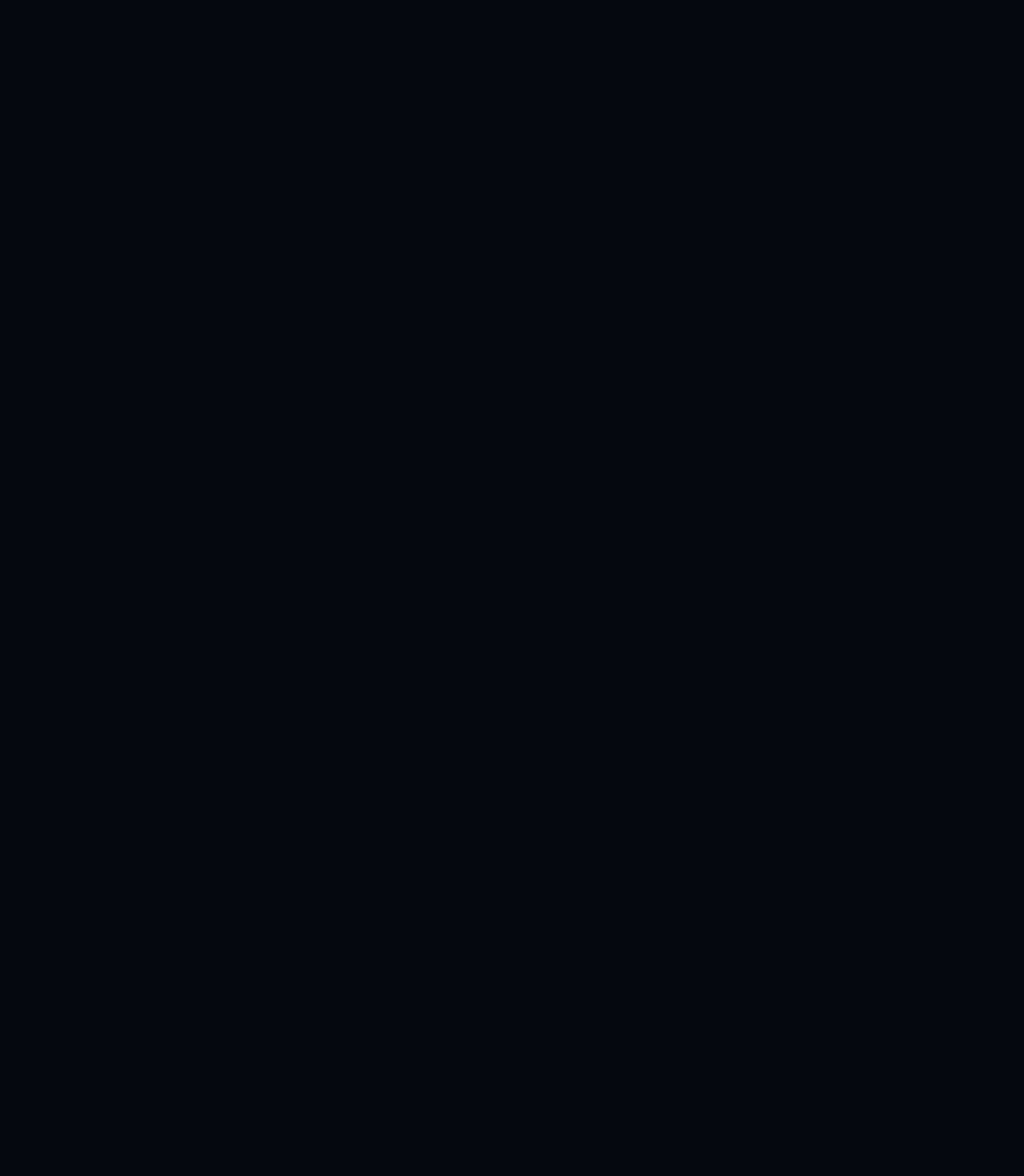
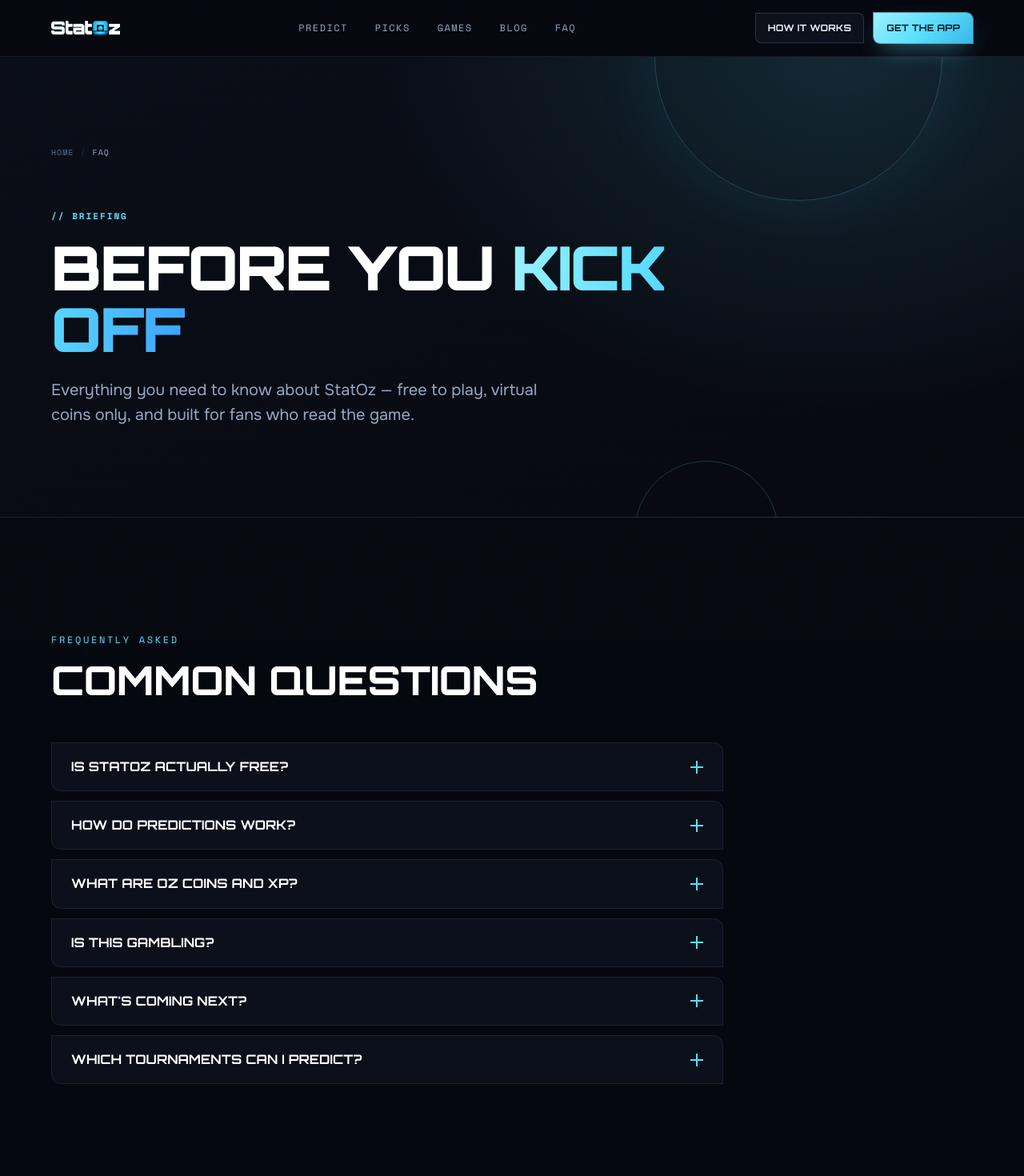
Before and after one commit to statoz-india/statoz-website, a Next.js app: page /faq in a window 1280 px wide. Before the commit this address had no page. Shown: the top 1470 px of the page at 80% size. Before the commit the page ends 800 px from the top, so only its background shows below. Built offline with nearby package versions, Linux system fonts and the light colour scheme.

Commit message:
faq page

```diff
--- /dev/null
+++ b/src/app/faq/page.tsx
@@ -0,0 +1,72 @@
+import type { Metadata } from "next";
+import BlogChrome from "@/components/BlogChrome";
+import Breadcrumbs from "@/components/Breadcrumbs";
+import { FAQ_ITEMS } from "@/lib/faqData";
+import { shouldShowLayout } from "@/lib/layoutSearchParam";
+import { ROUTES } from "@/lib/routes";
+
+export const metadata: Metadata = {
+  title: "FAQ",
+  description:
+    "Answers about StatOz — free sports predictions, Oz Coins, XP, and how the game works. No real money, not gambling.",
+  alternates: { canonical: ROUTES.faq },
+  openGraph: {
+    title: "FAQ · StatOz",
+    description:
+      "Answers about StatOz — free sports predictions, Oz Coins, XP, and how the game works.",
+    url: ROUTES.faq,
+  },
+};
+
+type FaqPageProps = {
+  searchParams?: Promise<{ layout?: string | string[] }>;
+};
+
+export default async function FaqPage({ searchParams }: FaqPageProps) {
+  const resolvedSearchParams = await searchParams;
+  const showLayout = shouldShowLayout(resolvedSearchParams);
+
+  return (
+    <BlogChrome showLayout={showLayout}>
+      <section className="blog-hero">
+        <div className="blog-hero__orb blog-hero__orb--one" aria-hidden />
+        <div className="blog-hero__orb blog-hero__orb--two" aria-hidden />
+        <div className="wrap">
+          <Breadcrumbs
+            items={[{ label: "Home", href: ROUTES.home }, { label: "FAQ" }]}
+          />
+          <span className="blog-kicker">// BRIEFING</span>
+          <h1>
+            Before you <span className="grad">kick off</span>
+          </h1>
+          <p>
+            Everything you need to know about StatOz — free to play, virtual
+            coins only, and built for fans who read the game.
+          </p>
+        </div>
+      </section>
+
+      <section className="section faq" aria-labelledby="faq-heading">
+        <div className="wrap">
+          <header className="sec-head reveal">
+            <span className="sec-head__tag">FREQUENTLY ASKED</span>
+            <h2 className="sec-head__title" id="faq-heading">
+              Common questions
+            </h2>
+          </header>
+          <div className="faq__list reveal">
+            {FAQ_ITEMS.map((item) => (
+              <details className="qa" key={item.q}>
+                <summary>
+                  {item.q}
+                  <i />
+                </summary>
+                <p>{item.a}</p>
+              </details>
+            ))}
+          </div>
+        </div>
+      </section>
+    </BlogChrome>
+  );
+}
--- a/src/app/sitemap.ts
+++ b/src/app/sitemap.ts
@@ -11,6 +11,12 @@
       lastModified: now,
       changeFrequency: "monthly",
       priority: 0.8,
+    },
+    {
+      url: `${SITE_URL}${ROUTES.faq}`,
+      lastModified: now,
+      changeFrequency: "monthly",
+      priority: 0.7,
     },
     {
       url: `${SITE_URL}${ROUTES.blog}`,
--- a/src/components/BlogChrome.tsx
+++ b/src/components/BlogChrome.tsx
@@ -2,15 +2,21 @@
 import Header from "@/components/Header";
 import Effects from "@/components/Effects";
 
-export default function BlogChrome({ children }: { children: React.ReactNode }) {
+export default function BlogChrome({
+  children,
+  showLayout = true,
+}: {
+  children: React.ReactNode;
+  showLayout?: boolean;
+}) {
   return (
     <>
       <div className="fx-grain" aria-hidden />
       <div className="fx-scan" aria-hidden />
       <div className="cursor-glow" aria-hidden />
-      <Header />
+      {showLayout && <Header />}
       <main>{children}</main>
-      <Footer />
+      {showLayout && <Footer />}
       <Effects />
     </>
   );
--- /dev/null
+++ b/src/lib/faqData.ts
@@ -0,0 +1,26 @@
+export const FAQ_ITEMS = [
+  {
+    q: "Is StatOz actually free?",
+    a: "Completely. No entry fees, no deposits, ever. You play for XP and back Picks with Oz Coins earned free in-app. Nothing costs real money.",
+  },
+  {
+    q: "How do predictions work?",
+    a: "Open any fixture and answer an animated quiz before kickoff -result, scorers, cards and more. Drop a 2× and 1.5× booster on your best calls. At full-time, settlement grades every answer and banks your XP. Wrong calls just score zero, so your total never drops.",
+  },
+  {
+    q: "What are Oz Coins and XP?",
+    a: "XP is your skill score -it levels you up and is never staked. Oz Coins are the currency you win and spend on Picks (and soon, cosmetics). Both are virtual, free to earn, with no cash value.",
+  },
+  {
+    q: "Is this gambling?",
+    a: "No. It's a skill-based prediction game with virtual currency only -no cash stakes, no cash payouts. It comes down to how well you read the game. Free to play, for fans, 18+.",
+  },
+  {
+    q: "What's coming next?",
+    a: "A full arcade: Pitch Duel, Penalty Shootout, Quiz Streak and Accuracy Challenge, plus a cosmetic shop for packs, avatars and banners. All cosmetic, earned with Oz Coins. No pay-to-win.",
+  },
+  {
+    q: "Which tournaments can I predict?",
+    a: "FIFA World Cup 2026 is the headliner -all 48 nations, 104 fixtures. Plus daily quizzes and Picks across the EPL, IPL, NBA, La Liga and more, year-round.",
+  },
+] as const;
--- /dev/null
+++ b/src/lib/layoutSearchParam.ts
@@ -0,0 +1,7 @@
+export function shouldShowLayout(
+  searchParams?: { layout?: string | string[] } | null,
+): boolean {
+  const rawLayout = searchParams?.layout;
+  const layoutParam = Array.isArray(rawLayout) ? rawLayout[0] : rawLayout;
+  return layoutParam?.toLowerCase() !== "false";
+}
--- a/src/lib/routes.ts
+++ b/src/lib/routes.ts
@@ -11,7 +11,7 @@
   shop: "/#shop",
   who: "/#who",
   download: "/download",
-  faq: "/#faq",
+  faq: "/faq",
   blog: "/blog",
   iplJourney: "/blog/ipl-2026-prediction-journey",
   predictionQuizGuide: "/blog/how-statoz-prediction-quiz-works",
```
Also changed, not shown: src/app/privacyPolicy/page.tsx (+12 -2 lines), src/app/termsAndConditions/page.tsx (+10 -2 lines), src/components/Faq.tsx (+2 -27 lines).
